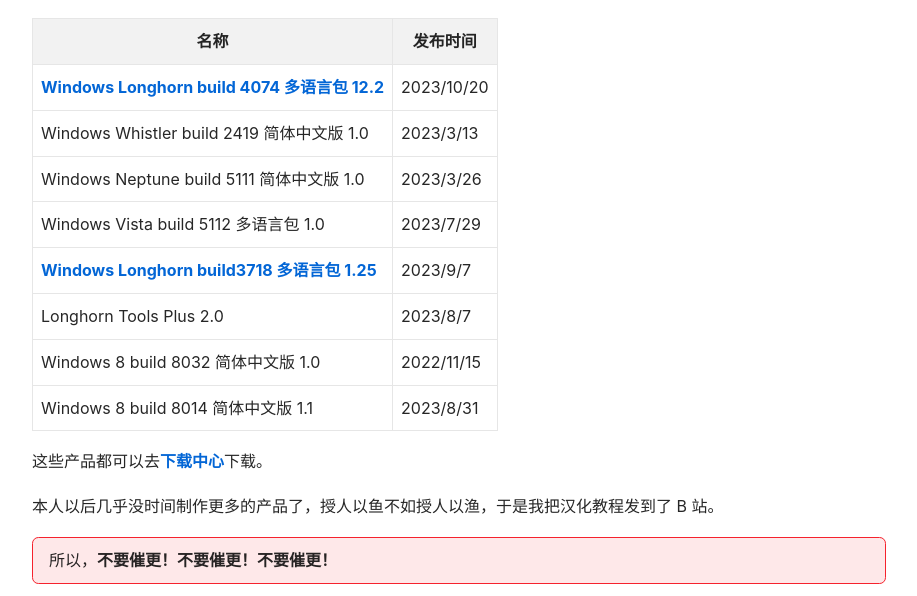
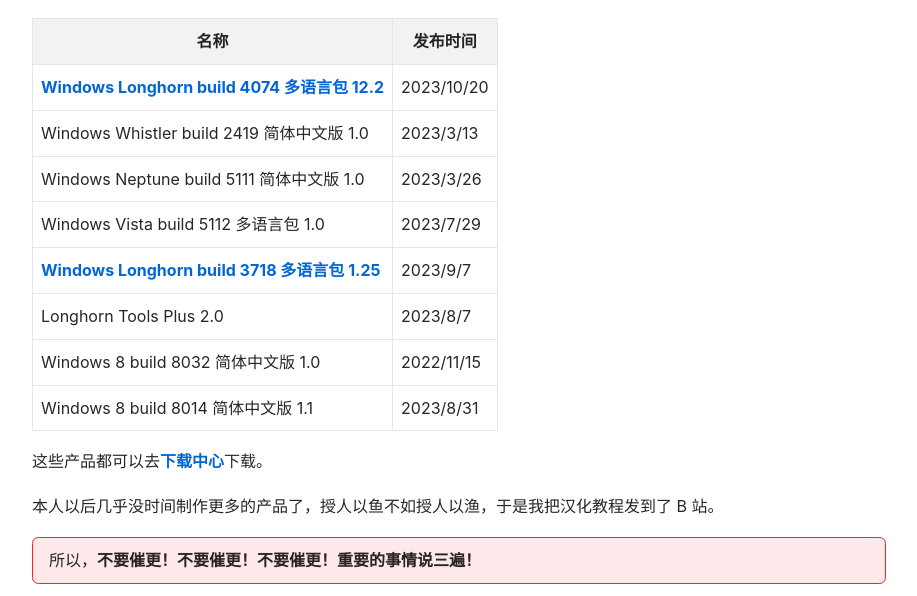
Before and after one commit to orangeZSCB/wbl2.github.io, a Jekyll site: the page built from winbetamui.md, in a window 1280 px wide and 900 px high, scrolled down 441 px, cut to the strip 0-596 px from the top of the window. Shown: the whole strip, without its empty margins (181-1098 px from the left). Built offline with Jekyll 4.4.1, drawn with Linux system fonts in a browser that asks for light colours; nearby versions of some CDN libraries.

Commit message:
Update winbetamui.md

```diff
--- a/winbetamui.md
+++ b/winbetamui.md
@@ -15,7 +15,7 @@
 | Windows Whistler build 2419 简体中文版 1.0                   | 2023/3/13  |
 | Windows Neptune build 5111 简体中文版 1.0                    | 2023/3/26  |
 | Windows Vista build 5112 多语言包 1.0                        | 2023/7/29  |
-| [Windows Longhorn build3718 多语言包 1.25](/2023/09/19/lh3718mui) | 2023/9/7   |
+| [Windows Longhorn build 3718 多语言包 1.25](/2023/09/19/lh3718mui) | 2023/9/7   |
 | Longhorn Tools Plus 2.0                                      | 2023/8/7   |
 | Windows 8 build 8032 简体中文版 1.0                          | 2022/11/15 |
 | Windows 8 build 8014 简体中文版 1.1                          | 2023/8/31  |
@@ -24,7 +24,7 @@
 
 本人以后几乎没时间制作更多的产品了，授人以鱼不如授人以渔，于是我把汉化教程发到了 B 站。
 
-所以，**不要催更！不要催更！不要催更！**
+所以，**不要催更！不要催更！不要催更！重要的事情说三遍！**
 {:.error}
 
 <div>{%- include extensions/bilibili.html id='914846880' -%}</div>
```
